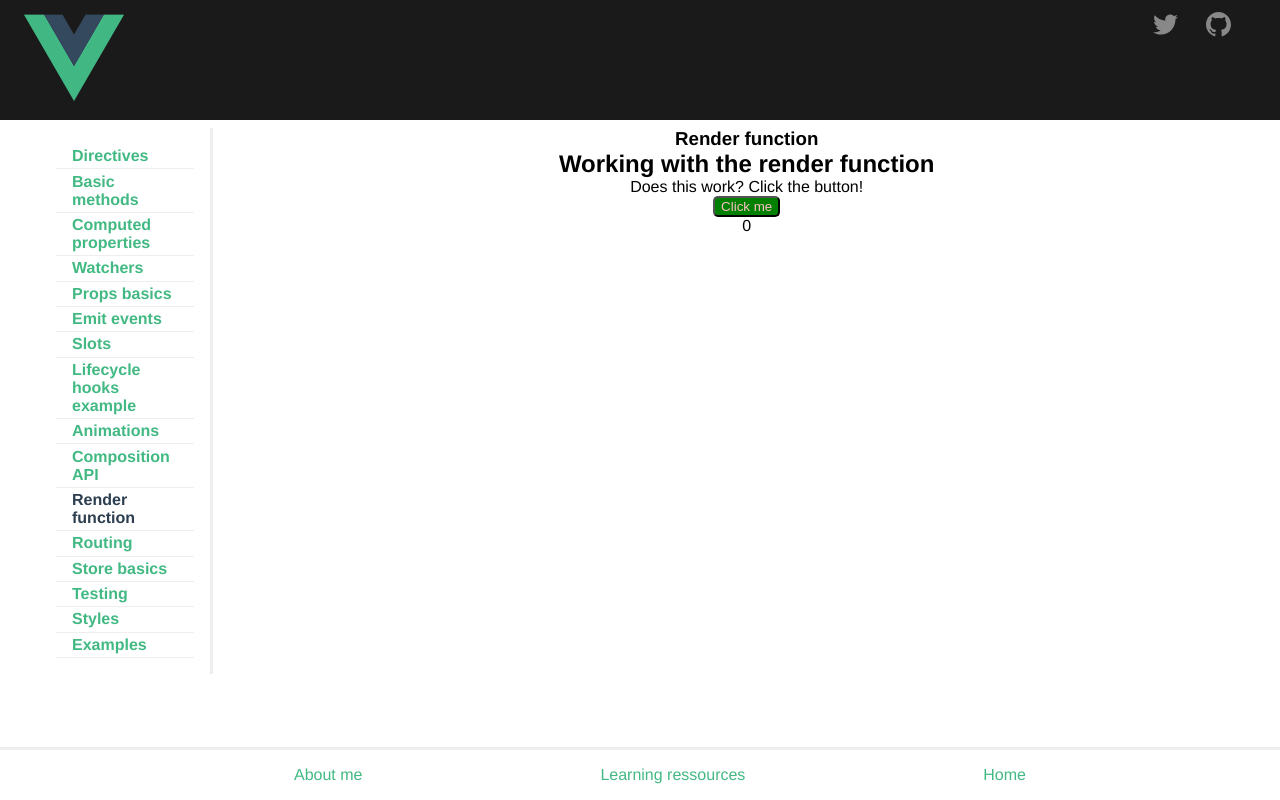
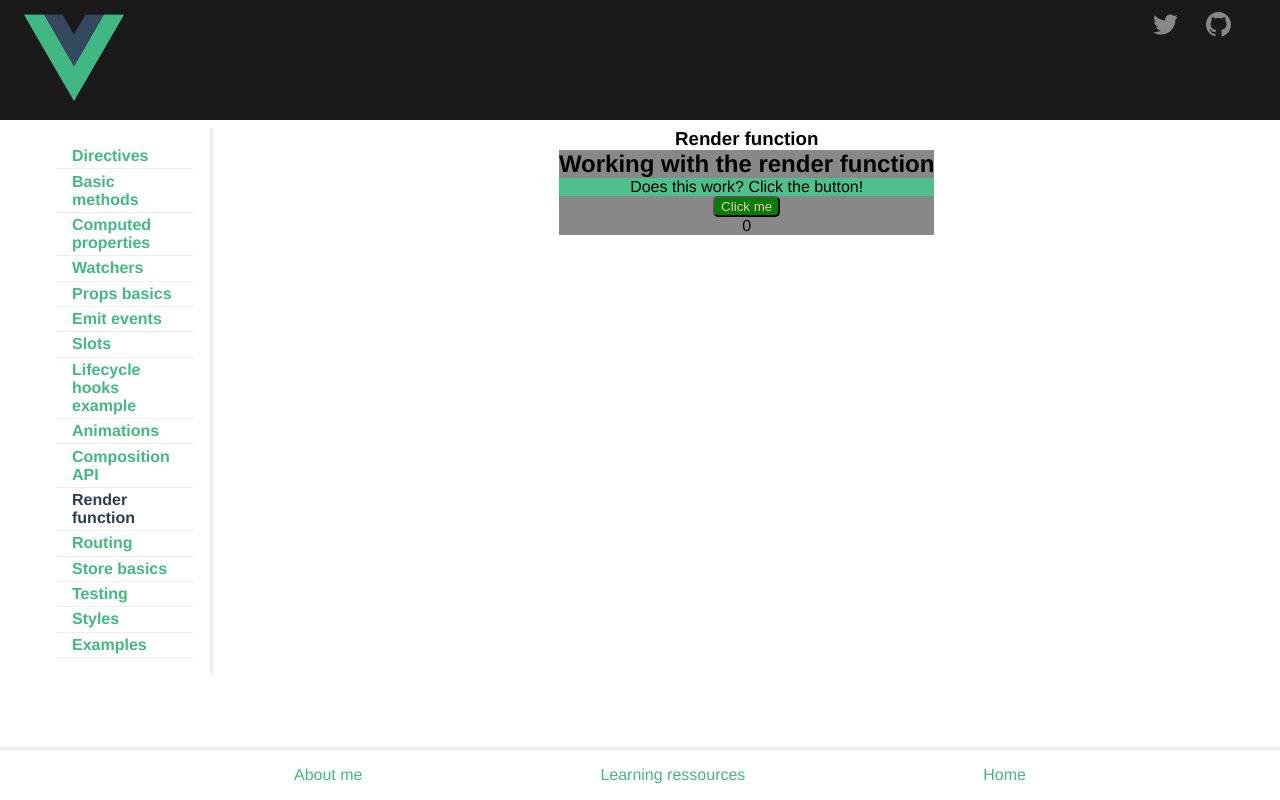
Before and after one commit to HannesLinde/vue_playground, a Vue app: page /render-function in a window 1280 px wide. Built offline with nearby package versions, Linux system fonts and the light colour scheme.

Commit message:
fix render function component

```diff
--- a/src/views/RenderFunction.vue
+++ b/src/views/RenderFunction.vue
@@ -12,11 +12,13 @@ function increment() {
 // return the render function
 const render = () => {
   return [
+      h('div',
+          {class: 'container-render-function'},
+          [
     h(
         'h2',
         'Working with the render function'
     ),
-
     h(
         'div',
         {
@@ -28,7 +30,6 @@ const render = () => {
     h(
         'button',
         {
-          class: 'fancy-button',
           style: {
             color: 'pink',
             backgroundColor: 'green',
@@ -41,6 +42,17 @@ const render = () => {
     h('p',
         ` ${count.value}`
     )]
+      )
+  ]
 }
 
 </script>
+<style>
+.container-render-function {
+  background-color: #888888;
+}
+
+#test-div {
+  background-color: #4fc08d;
+}
+</style>
```
